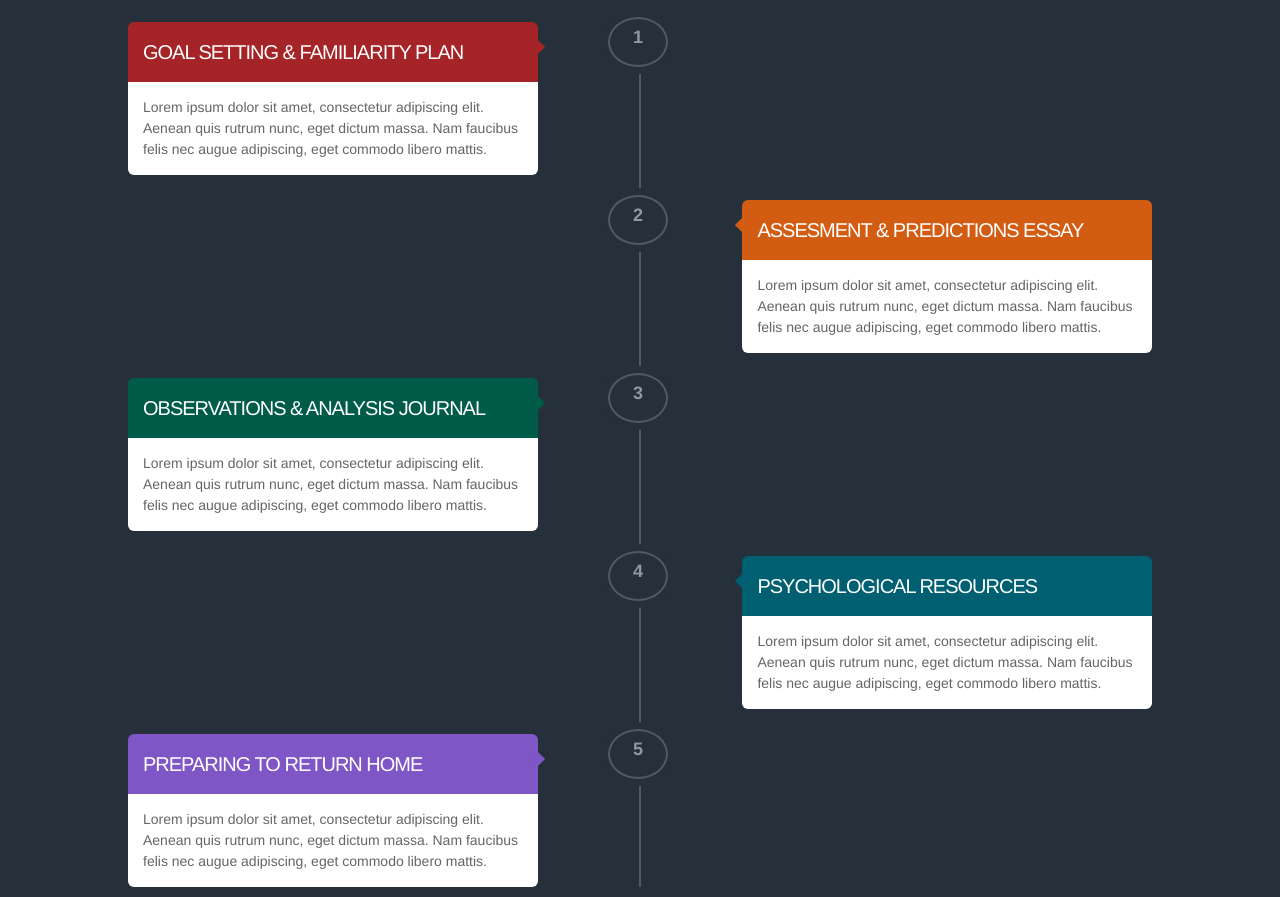
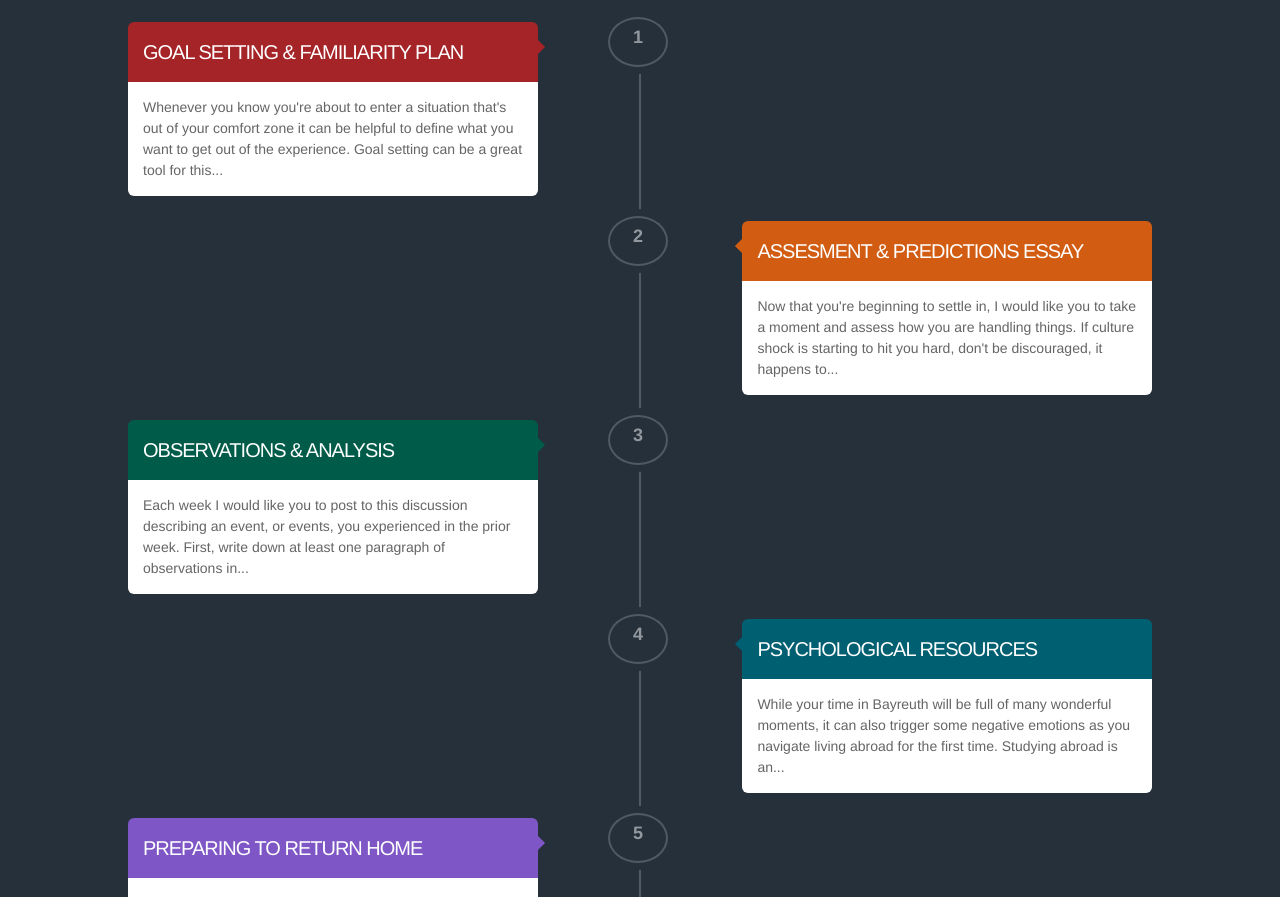
Before and after one commit to roseharris/study-abroad, a website: page culture-shock.html in a window 1280 px wide. Shown: the part 55-952 px from the top of the page. Drawn offline with Linux system fonts and the light colour scheme.

Commit message:
final version for revision

```diff
--- a/culture-shock.html
+++ b/culture-shock.html
@@ -58,9 +58,10 @@
           <div class="border" onclick="navToCanvas('https://weber.instructure.com/courses/545349/assignments/5136969?module_item_id=8105922')">
             <h2>Goal Setting & Familiarity Plan</h2>
             <p>
-              Lorem ipsum dolor sit amet, consectetur adipiscing elit. Aenean
-              quis rutrum nunc, eget dictum massa. Nam faucibus felis nec augue
-              adipiscing, eget commodo libero mattis.
+              Whenever you know you're about to enter a situation that's out
+              of your comfort zone it can be helpful to define what you want
+              to get out of the experience. Goal setting can be a great tool
+              for this...
             </p>
           </div>
         </div>
@@ -73,9 +74,10 @@
           <div class="border" onclick="navToCanvas('https://weber.instructure.com/courses/545349/assignments/5136970?module_item_id=8105923')">
             <h2>Assesment & Predictions Essay</h2>
             <p>
-              Lorem ipsum dolor sit amet, consectetur adipiscing elit. Aenean
-              quis rutrum nunc, eget dictum massa. Nam faucibus felis nec augue
-              adipiscing, eget commodo libero mattis.
+              Now that you're beginning to settle in, I would like you to
+              take a moment and assess how you are handling things. If culture
+              shock is starting to hit you hard, don't be discouraged, it
+              happens to...
             </p>
           </div>
         </div>
@@ -86,11 +88,11 @@
             <span class="month">3</span>
           </span>
           <div class="border" onclick="navToCanvas('https://weber.instructure.com/courses/545349/discussion_topics/2639273?module_item_id=8105924')">
-            <h2>Observations & Analysis Journal</h2>
+            <h2>Observations & Analysis</h2>
             <p>
-              Lorem ipsum dolor sit amet, consectetur adipiscing elit. Aenean
-              quis rutrum nunc, eget dictum massa. Nam faucibus felis nec augue
-              adipiscing, eget commodo libero mattis.
+              Each week I would like you to post to this discussion describing
+              an event, or events, you experienced in the prior week. First,
+              write down at least one paragraph of observations in...
             </p>
           </div>
         </div>
@@ -103,9 +105,9 @@
           <div class="border" onclick="navToCanvas('https://weber.instructure.com/courses/545349/pages/psychological-resources?module_item_id=8105925')">
             <h2>Psychological Resources</h2>
             <p>
-              Lorem ipsum dolor sit amet, consectetur adipiscing elit. Aenean
-              quis rutrum nunc, eget dictum massa. Nam faucibus felis nec augue
-              adipiscing, eget commodo libero mattis.
+              While your time in Bayreuth will be full of many wonderful moments,
+              it can also trigger some negative emotions as you navigate living
+              abroad for the first time. Studying abroad is an...
             </p>
           </div>
         </div>
@@ -115,12 +117,13 @@
           <span class="date">
             <span class="month">5</span>
           </span>
-          <div class="border" onclick="navToCanvas('https://weber.instructure.com/courses/545349/quizzes/1237719?module_item_id=8105926')">
+          <div class="border" onclick="navToCanvas('https://weber.instructure.com/courses/545349/pages/preparing-to-return-home?module_item_id=8108274')">
             <h2>Preparing to Return Home</h2>
             <p>
-              Lorem ipsum dolor sit amet, consectetur adipiscing elit. Aenean
-              quis rutrum nunc, eget dictum massa. Nam faucibus felis nec augue
-              adipiscing, eget commodo libero mattis.
+              As your time in Bayreuth comes to a close it is time to start
+              thinking about returning home. Reverse culture shock, or re-entry,
+              is a common reaction that many people experience when returning
+              to...
             </p>
           </div>
         </div>
```
Also changed, not shown: in-country.html (+18 -18 lines), pre-departure.html (+18 -17 lines), resources.html (+17 -17 lines).
